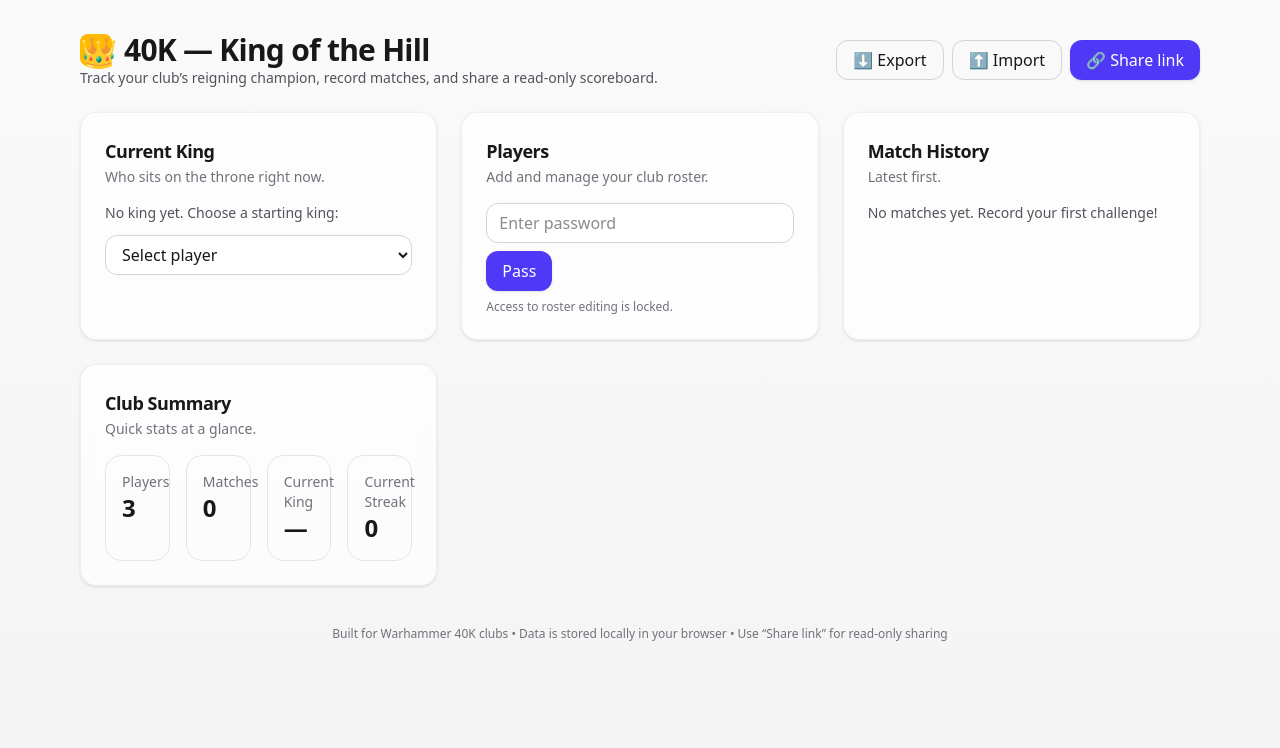
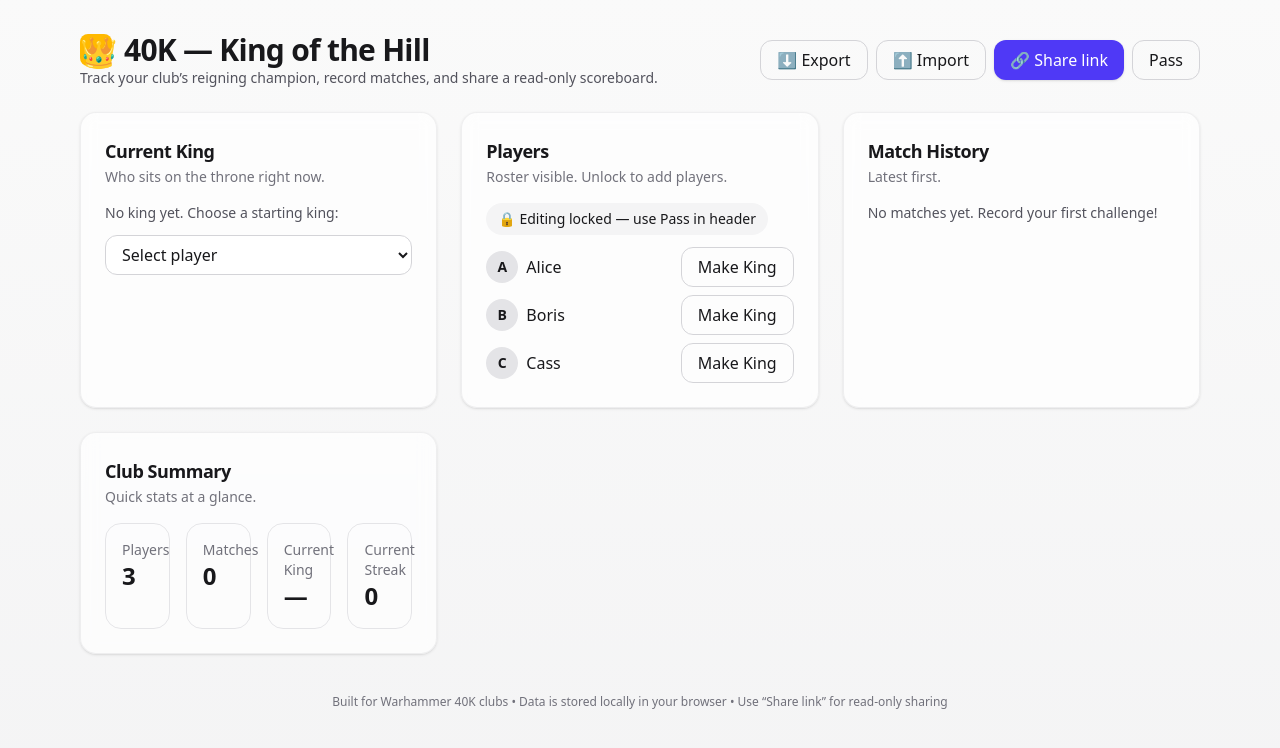
Before and after one commit to GaiGaal/WKKOTH, a React (Vite) app: page / in a window 1280 px wide. Shown: the top 748 px of the page. Built offline with nearby package versions, Linux system fonts and the light colour scheme; the HTML template or start-up script is replaced by a standard one.

Commit message:
stylchanges

```diff
--- a/src/App.jsx
+++ b/src/App.jsx
@@ -41,7 +41,7 @@
   }
 }
 
-// --- Default seed (you can remove or edit names) ---
+// --- Default seed ---
 const seedState = {
   players: [
     { id: uid(), name: "Alice" },
@@ -164,9 +164,8 @@
   const [winner, setWinner] = useState("king"); // "king" or "opponent"
   const fileRef = useRef(null);
 
-  // --- Players gate state ---
-  const [showPlayers, setShowPlayers] = useState(false);
-  const [passwordInput, setPasswordInput] = useState("");
+  // --- Players gate state (unlocked -> can add players) ---
+  const [unlocked, setUnlocked] = useState(false);
 
   // Load from URL (shared) or localStorage
   useEffect(() => {
@@ -177,14 +176,12 @@
     }
     const saved = localStorage.getItem(LS_KEY);
     if (saved) {
-      try {
-        setState(JSON.parse(saved));
-      } catch {}
+      try { setState(JSON.parse(saved)); } catch {}
     }
 
     // Restore unlock state
-    const unlocked = localStorage.getItem(UNLOCK_LS_KEY);
-    if (unlocked === "true") setShowPlayers(true);
+    const u = localStorage.getItem(UNLOCK_LS_KEY);
+    if (u === "true") setUnlocked(true);
   }, []);
 
   // Persist to localStorage on change
@@ -193,10 +190,7 @@
   }, [state]);
 
   const players = state.players;
-  const king = useMemo(
-    () => players.find((p) => p.id === state.kingId) || null,
-    [players, state.kingId]
-  );
+  const king = useMemo(() => players.find((p) => p.id === state.kingId) || null, [players, state.kingId]);
 
   const addPlayer = () => {
     const name = newPlayer.trim();
@@ -205,21 +199,14 @@
     setNewPlayer("");
   };
 
-  const removeMatch = (id) =>
-    setState((s) => ({ ...s, history: s.history.filter((m) => m.id !== id) }));
+  const removeMatch = (id) => setState((s) => ({ ...s, history: s.history.filter((m) => m.id !== id) }));
 
   const recordMatch = () => {
     if (!state.kingId || !opponentId) return;
     const kingId = state.kingId;
     const winnerId = winner === "king" ? kingId : opponentId;
     const loserId = winner === "king" ? opponentId : kingId;
-    const match = {
-      id: uid(),
-      date: nowISO(),
-      winnerId,
-      loserId,
-      notes: notes.trim(),
-    };
+    const match = { id: uid(), date: nowISO(), winnerId, loserId, notes: notes.trim() };
 
     setState((s) => ({
       ...s,
@@ -232,12 +219,9 @@
     setOpponentId("");
   };
 
-  const setInitialKing = (pid) =>
-    setState((s) => ({ ...s, kingId: pid }));
+  const setInitialKing = (pid) => setState((s) => ({ ...s, kingId: pid }));
 
-  const exportJSON = () =>
-    download("koth40k.json", JSON.stringify(state, null, 2));
-
+  const exportJSON = () => download("koth40k.json", JSON.stringify(state, null, 2));
   const importJSON = (file) => {
     const reader = new FileReader();
     reader.onload = (e) => {
@@ -253,9 +237,7 @@
 
   const shareLink = () => {
     const url = encodeShare(state);
-    navigator.clipboard
-      .writeText(url)
-      .then(() => alert("Read-only link copied to clipboard!"));
+    navigator.clipboard.writeText(url).then(() => alert("Read-only link copied to clipboard!"));
   };
 
   const kingStreak = useMemo(() => {
@@ -268,20 +250,21 @@
     return streak;
   }, [state.history, state.kingId]);
 
-  // --- Unlock / Lock handlers ---
-  const unlockPlayers = () => {
-    const PASSWORD = "secret123"; // <- change this
-    if (passwordInput === PASSWORD) {
-      setShowPlayers(true);
-      localStorage.setItem(UNLOCK_LS_KEY, "true"); // persist unlock
+  // --- Unlock / Lock handlers (header "Pass" button) ---
+  const PASSWORD = "secret123"; // change this
+  const onPassClick = () => {
+    const input = window.prompt("Enter password to unlock roster editing:");
+    if (input == null) return; // cancelled
+    if (input === PASSWORD) {
+      setUnlocked(true);
+      localStorage.setItem(UNLOCK_LS_KEY, "true");
     } else {
       alert("Wrong password");
     }
-    setPasswordInput("");
   };
 
-  const lockPlayers = () => {
-    setShowPlayers(false);
+  const onLockClick = () => {
+    setUnlocked(false);
     localStorage.removeItem(UNLOCK_LS_KEY);
   };
 
@@ -291,30 +274,21 @@
         <header className="flex flex-col md:flex-row md:items-center md:justify-between gap-4">
           <div>
             <h1 className="text-2xl md:text-3xl font-bold tracking-tight flex items-center gap-3">
-              <span className="inline-block w-8 h-8 rounded-lg bg-amber-400 text-amber-950 font-black grid place-items-center">
-                👑
-              </span>
+              <span className="inline-block w-8 h-8 rounded-lg bg-amber-400 text-amber-950 font-black grid place-items-center">👑</span>
               40K — King of the Hill
             </h1>
-            <p className="text-sm text-zinc-600 dark:text-zinc-400">
-              Track your club’s reigning champion, record matches, and share a read-only scoreboard.
-            </p>
+            <p className="text-sm text-zinc-600 dark:text-zinc-400">Track your club’s reigning champion, record matches, and share a read-only scoreboard.</p>
           </div>
           <div className="flex flex-wrap gap-2">
             <OutlineButton onClick={exportJSON}>⬇️ Export</OutlineButton>
-            <OutlineButton onClick={() => fileRef.current?.click()}>
-              ⬆️ Import
-            </OutlineButton>
-            <input
-              ref={fileRef}
-              type="file"
-              accept="application/json"
-              className="hidden"
-              onChange={(e) =>
-                e.target.files?.[0] && importJSON(e.target.files[0])
-              }
-            />
+            <OutlineButton onClick={() => fileRef.current?.click()}>⬆️ Import</OutlineButton>
+            <input ref={fileRef} type="file" accept="application/json" className="hidden" onChange={(e) => e.target.files?.[0] && importJSON(e.target.files[0])} />
             <PrimaryButton onClick={shareLink}>🔗 Share link</PrimaryButton>
+            {!unlocked ? (
+              <OutlineButton onClick={onPassClick}>Pass</OutlineButton>
+            ) : (
+              <OutlineButton onClick={onLockClick}>Lock</OutlineButton>
+            )}
           </div>
         </header>
 
@@ -323,21 +297,15 @@
           <Section title="Current King" subtitle="Who sits on the throne right now.">
             {!king ? (
               <div className="space-y-3">
-                <p className="text-sm text-zinc-600 dark:text-zinc-400">
-                  No king yet. Choose a starting king:
-                </p>
+                <p className="text-sm text-zinc-600 dark:text-zinc-400">No king yet. Choose a starting king:</p>
                 <select
                   className="h-10 w-full rounded-xl border border-zinc-300 dark:border-zinc-700 bg-white dark:bg-zinc-900 px-3"
                   onChange={(e) => setInitialKing(e.target.value)}
                   defaultValue=""
                 >
-                  <option value="" disabled>
-                    Select player
-                  </option>
+                  <option value="" disabled>Select player</option>
                   {players.map((p) => (
-                    <option key={p.id} value={p.id}>
-                      {p.name}
-                    </option>
+                    <option key={p.id} value={p.id}>{p.name}</option>
                   ))}
                 </select>
               </div>
@@ -357,35 +325,21 @@
                       onChange={(e) => setOpponentId(e.target.value)}
                     >
                       <option value="">Select challenger</option>
-                      {players
-                        .filter((p) => p.id !== state.kingId)
-                        .map((p) => (
-                          <option key={p.id} value={p.id}>
-                            {p.name}
-                          </option>
+                      {players.filter((p) => p.id !== state.kingId).map((p) => (
+                        <option key={p.id} value={p.id}>{p.name}</option>
                       ))}
                     </select>
-                    <PrimaryButton onClick={recordMatch} disabled={!opponentId}>
-                      Record
-                    </PrimaryButton>
+                    <PrimaryButton onClick={recordMatch} disabled={!opponentId}>Record</PrimaryButton>
                   </div>
                   <div className="grid grid-cols-2 gap-2 mt-2">
                     <button
-                      className={`h-10 rounded-xl border ${
-                        winner === "king"
-                          ? "bg-indigo-600 text-white border-indigo-600"
-                          : "border-zinc-300 dark:border-zinc-700"
-                      }`}
+                      className={`h-10 rounded-xl border ${winner === "king" ? "bg-indigo-600 text-white border-indigo-600" : "border-zinc-300 dark:border-zinc-700"}`}
                       onClick={() => setWinner("king")}
                     >
                       Winner: {king?.name}
                     </button>
                     <button
-                      className={`h-10 rounded-xl border ${
-                        winner === "opponent"
-                          ? "bg-indigo-600 text-white border-indigo-600"
-                          : "border-zinc-300 dark:border-zinc-700"
-                      }`}
+                      className={`h-10 rounded-xl border ${winner === "opponent" ? "bg-indigo-600 text-white border-indigo-600" : "border-zinc-300 dark:border-zinc-700"}`}
                       onClick={() => setWinner("opponent")}
                       disabled={!opponentId}
                     >
@@ -403,29 +357,9 @@
             )}
           </Section>
 
-          {/* Players (password-gated) */}
-          <Section title="Players" subtitle="Add and manage your club roster.">
-            {!showPlayers ? (
-              <div className="space-y-2">
-                <TextInput
-                  type="password"
-                  placeholder="Enter password"
-                  value={passwordInput}
-                  onChange={(e) => setPasswordInput(e.target.value)}
-                  onKeyDown={(e) => e.key === "Enter" && unlockPlayers()}
-                />
-                <PrimaryButton onClick={unlockPlayers}>Pass</PrimaryButton>
-                <p className="text-xs text-zinc-500">
-                  Access to roster editing is locked.
-                </p>
-              </div>
-            ) : (
-              <>
-                <div className="flex items-center justify-between mb-3">
-                  <Pill>🔓 Unlocked</Pill>
-                  <OutlineButton onClick={lockPlayers}>Lock</OutlineButton>
-                </div>
-
+          {/* Players (roster always visible; add controls gated) */}
+          <Section title="Players" subtitle={unlocked ? "Add and manage your club roster." : "Roster visible. Unlock to add players."}>
+            {unlocked ? (
               <div className="flex gap-2 mb-3">
                 <TextInput
                   placeholder="Add player name"
@@ -435,28 +369,27 @@
                 />
                 <PrimaryButton onClick={addPlayer}>Add</PrimaryButton>
               </div>
+            ) : (
+              <div className="mb-3">
+                <Pill>🔒 Editing locked — use Pass in header</Pill>
+              </div>
+            )}
             <ul className="space-y-2">
               {players.map((p) => (
                 <li key={p.id} className="flex items-center justify-between">
                   <PlayerPill name={p.name} />
                   {state.kingId !== p.id && (
-                        <OutlineButton onClick={() => setInitialKing(p.id)}>
-                          Make King
-                        </OutlineButton>
+                    <OutlineButton onClick={() => setInitialKing(p.id)}>Make King</OutlineButton>
                   )}
                 </li>
               ))}
             </ul>
-              </>
-            )}
           </Section>
 
           {/* Match History */}
           <Section title="Match History" subtitle="Latest first.">
             {state.history.length === 0 ? (
-              <p className="text-sm text-zinc-600 dark:text-zinc-400">
-                No matches yet. Record your first challenge!
-              </p>
+              <p className="text-sm text-zinc-600 dark:text-zinc-400">No matches yet. Record your first challenge!</p>
             ) : (
               <div className="overflow-auto">
                 <table className="w-full text-left text-sm">
@@ -471,12 +404,7 @@
                   </thead>
                   <tbody>
                     {state.history.map((m) => (
-                      <HistoryRow
-                        key={m.id}
-                        match={m}
-                        players={players}
-                        onDelete={removeMatch}
-                      />
+                      <HistoryRow key={m.id} match={m} players={players} onDelete={removeMatch} />
                     ))}
                   </tbody>
                 </table>
@@ -485,7 +413,7 @@
           </Section>
 
           {/* Summary */}
-          <Section title="Club Summary" subtitle="Quick stats at a glance.">
+          <Section title="Club Summary" subtitle="Quick stats at a glance." >
             <div className="grid grid-cols-2 md:grid-cols-4 gap-4">
               <Stat title="Players" value={players.length} />
               <Stat title="Matches" value={state.history.length} />
```
Lines whose indentation alone changed are shown as unchanged.
